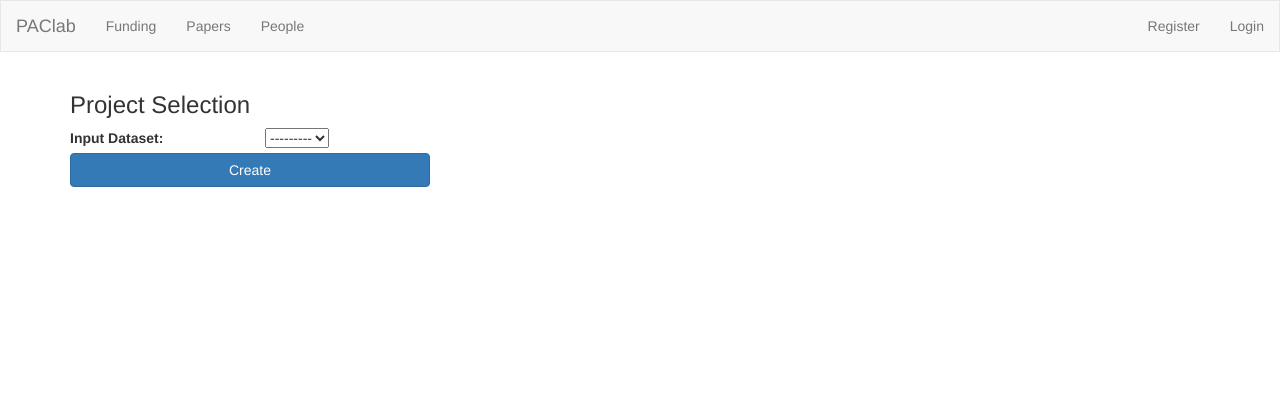
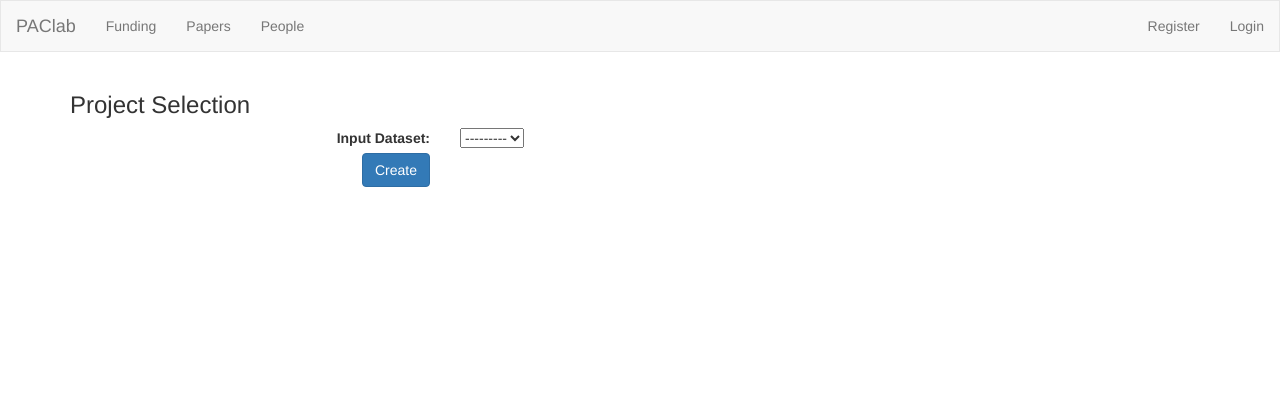
Before and after one commit to unl-pal/argv-www, a Django app: template website/templates/website/create_normal.html in a window 1280 px wide. Shown: the top 420 px of the page. Run offline with Django 3.2, Linux system fonts and the light colour scheme; the template is opened without the code that fills it: values that come from a table or form of the project are taken from there, others are empty; some libraries are stand-ins or nearby versions.

Commit message:
fix rendering of creation form

```diff
--- a/website/forms.py
+++ b/website/forms.py
@@ -75,7 +75,8 @@ class FilterDetailForm(forms.Form):
     value = forms.CharField(
         max_length=1000,
         widget=forms.TextInput(attrs={
-            'placeholder' : 'Enter value'
+            'placeholder' : 'Enter value',
+            'size' : 10
         }),
         required=True)
 
--- a/website/templates/website/create_normal.html
+++ b/website/templates/website/create_normal.html
@@ -8,11 +8,11 @@
             <form class="form-horizontal" method="POST" action="">
                 {% csrf_token %}
                 {% include 'website/messages.html' %}
-                <div class="row form-row">
-                    <div class="col-xs-2">
-                        <label>Input Dataset:</label>
+                    <div class="row">
+                    <div class="col-xs-2 col-sm-4">
+                        <label class="pull-right">Input Dataset:</label>
                     </div>
-                    <div class="col-xs-4">
+                    <div class="col-xs-10 col-sm-8">
                         <div class="form-inline">
                             {{p_form}}
                         </div>
@@ -21,25 +21,25 @@
                 {{ formset.management_form }}
                 {% for form in formset %}
                 <div class="row form-row">
-                    <div class="col-xs-2">
-                        <label>Filter:</label>
+                    <div class="col-xs-2 col-sm-4">
+                        <label class="pull-right">Filter:</label>
                     </div>
-                    <div class="col-xs-4">
+                    <div class="col-xs-10 col-sm-8">
                         <div class="form-inline">
                             {{form.pfilter}}
                             {{form.value}}
                             <button class="btn btn-success add-form-row">+</button>
                         </div>
                     </div>
-                    <br>
+                    <br><br>
                 </div>
                 {% endfor %}
                 <div class="row">
                     <div class="col-xs-4">
-                        <button type="submit" class="btn btn-block btn-primary">Create</button>
+                        <button type="submit" class="btn btn-primary pull-right">Create</button>
                     </div>
                 </div>
-            </form>
+            </form><br>
         </div>
     </div>
 </div>
```
